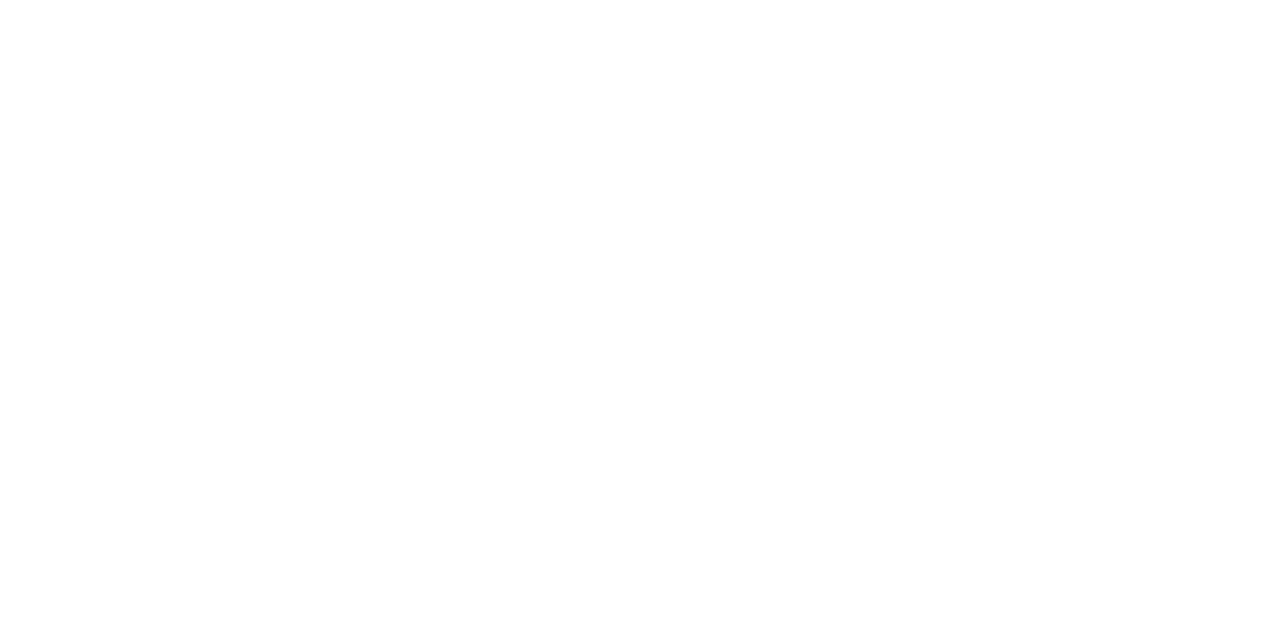
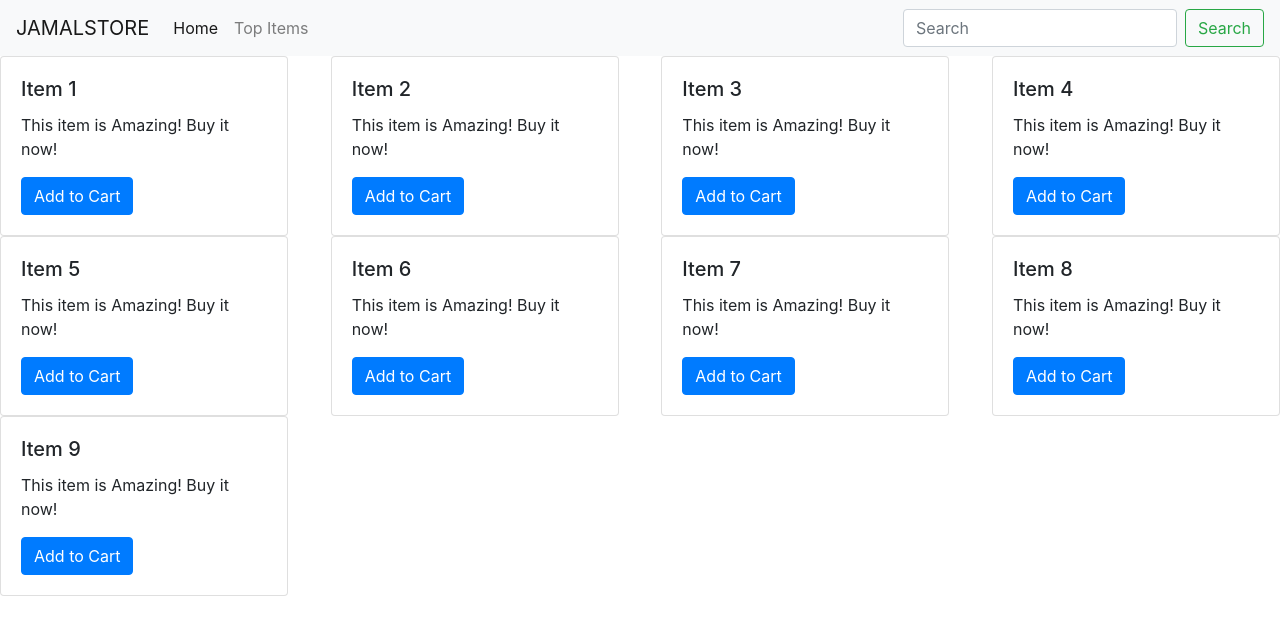
Before and after one commit to jamalamar/e-commerce-class, a plain HTML site: page index.html in a window 1280 px wide. Drawn offline with nearby package versions, Linux system fonts and the light colour scheme.

Commit message:
created Nav bar and added 9 Blank items to the store

```diff
--- a/index.html
+++ b/index.html
@@ -1,12 +1,113 @@
 <!DOCTYPE html>
+
 <html lang="en">
 	<head>
 		<meta charset="utf-8">
 		<title>E-Commerce</title>
 		<link rel="stylesheet" href="https://stackpath.bootstrapcdn.com/bootstrap/4.2.1/css/bootstrap.min.css" integrity="sha384-GJzZqFGwb1QTTN6wy59ffF1BuGJpLSa9DkKMp0DgiMDm4iYMj70gZWKYbI706tWS" crossorigin="anonymous">
+		<link rel="stylesheet" type="text/css" href="style.css">
 	</head>
+
 	<body>
+		<!-- Nav Bar -->
+		<nav class="navbar navbar-expand-lg navbar-light bg-light">
+		  <a class="navbar-brand" href="#">JAMALSTORE</a>
+		  <button class="navbar-toggler" type="button" data-toggle="collapse" data-target="#navbarSupportedContent" aria-controls="navbarSupportedContent" aria-expanded="false" aria-label="Toggle navigation">
+		    <span class="navbar-toggler-icon"></span>
+		  </button>
 
+		  <div class="collapse navbar-collapse" id="navbarSupportedContent">
+		    <ul class="navbar-nav mr-auto">
+		      <li class="nav-item active">
+		        <a class="nav-link" href="#">Home <span class="sr-only">(current)</span></a>
+		      </li>
+		      <li class="nav-item">
+		        <a class="nav-link" href="#">Top Items</a>
+		      </li>
+		    </ul>
+		    <form class="form-inline my-2 my-lg-0">
+		      <input class="form-control mr-sm-2" type="search" placeholder="Search" aria-label="Search">
+		      <button class="btn btn-outline-success my-2 my-sm-0" type="submit">Search</button>
+		    </form>
+		  </div>
+		</nav>
+
+
+		<!-- Items -->
+	<div class="items" style="display: flex; flex-direction: row; flex-wrap: wrap; justify-content: space-between;">
+		<div class="card" style="width: 18rem;>
+		  <img src="..." class="card-img-top" alt="...">
+		  <div class="card-body">
+		    <h5 class="card-title">Item 1</h5>
+		    <p class="card-text">This item is Amazing! Buy it now!</p>
+		    <a href="#" class="btn btn-primary">Add to Cart</a>
+		  </div>
+		</div>
+		<div class="card" style="width: 18rem;
+		  <img src="..." class="card-img-top" alt="...">
+		  <div class="card-body">
+		    <h5 class="card-title">Item 2</h5>
+		    <p class="card-text">This item is Amazing! Buy it now!</p>
+		    <a href="#" class="btn btn-primary">Add to Cart</a>
+		  </div>
+		</div>
+		<div class="card" style="width: 18rem;
+		  <img src="..." class="card-img-top" alt="...">
+		  <div class="card-body">
+		    <h5 class="card-title">Item 3</h5>
+		    <p class="card-text">This item is Amazing! Buy it now!</p>
+		    <a href="#" class="btn btn-primary">Add to Cart</a>
+		  </div>
+		</div>
+		<div class="card" style="width: 18rem;
+		  <img src="..." class="card-img-top" alt="...">
+		  <div class="card-body">
+		    <h5 class="card-title">Item 4</h5>
+		    <p class="card-text">This item is Amazing! Buy it now!</p>
+		    <a href="#" class="btn btn-primary">Add to Cart</a>
+		  </div>
+		</div>
+		<div class="card" style="width: 18rem;
+		  <img src="..." class="card-img-top" alt="...">
+		  <div class="card-body">
+		    <h5 class="card-title">Item 5</h5>
+		    <p class="card-text">This item is Amazing! Buy it now!</p>
+		    <a href="#" class="btn btn-primary">Add to Cart</a>
+		  </div>
+		</div>
+		<div class="card" style="width: 18rem;
+		  <img src="..." class="card-img-top" alt="...">
+		  <div class="card-body">
+		    <h5 class="card-title">Item 6</h5>
+		    <p class="card-text">This item is Amazing! Buy it now!</p>
+		    <a href="#" class="btn btn-primary">Add to Cart</a>
+		  </div>
+		</div>
+		<div class="card" style="width: 18rem;
+		  <img src="..." class="card-img-top" alt="...">
+		  <div class="card-body">
+		    <h5 class="card-title">Item 7</h5>
+		    <p class="card-text">This item is Amazing! Buy it now!</p>
+		    <a href="#" class="btn btn-primary">Add to Cart</a>
+		  </div>
+		</div>
+		<div class="card" style="width: 18rem;
+		  <img src="..." class="card-img-top" alt="...">
+		  <div class="card-body">
+		    <h5 class="card-title">Item 8</h5>
+		    <p class="card-text">This item is Amazing! Buy it now!</p>
+		    <a href="#" class="btn btn-primary">Add to Cart</a>
+		  </div>
+		</div>
+		<div class="card" style="width: 18rem;
+		  <img src="..." class="card-img-top" alt="...">
+		  <div class="card-body">
+		    <h5 class="card-title">Item 9</h5>
+		    <p class="card-text">This item is Amazing! Buy it now!</p>
+		    <a href="#" class="btn btn-primary">Add to Cart</a>
+		  </div>
+		</div>
+	</div>
 
 
 
```
Lines whose indentation alone changed are shown as unchanged.
